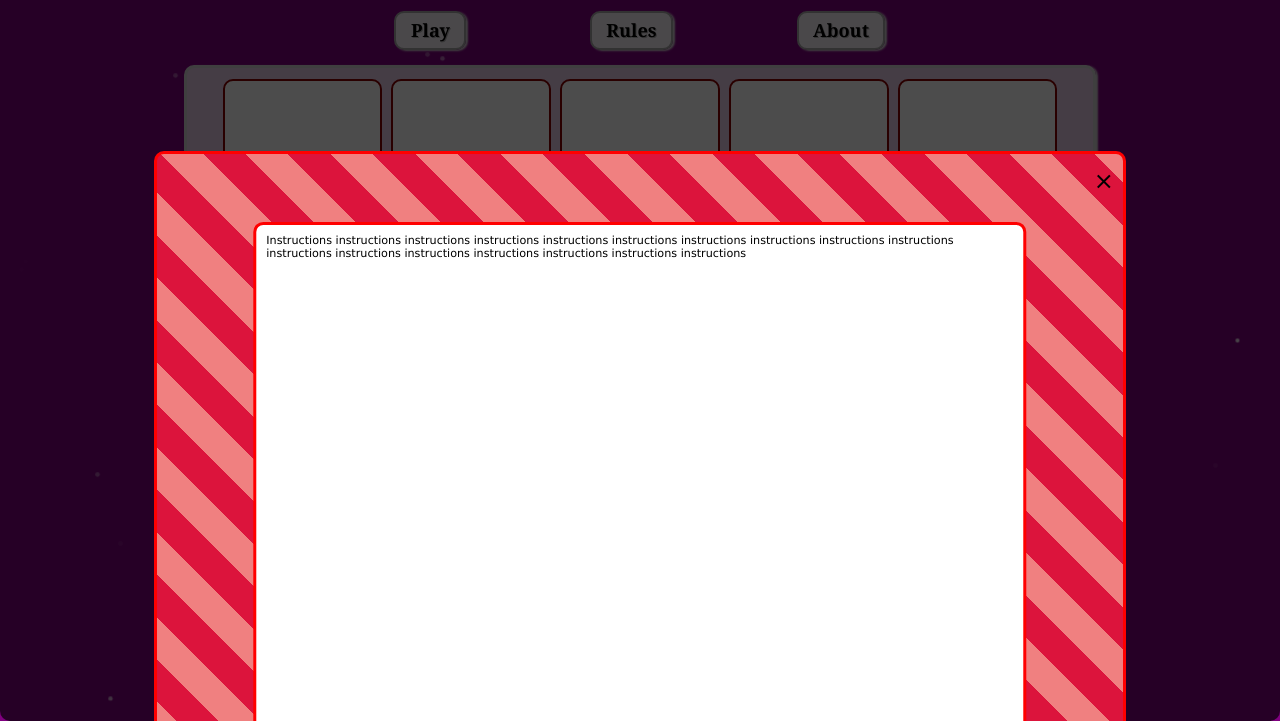
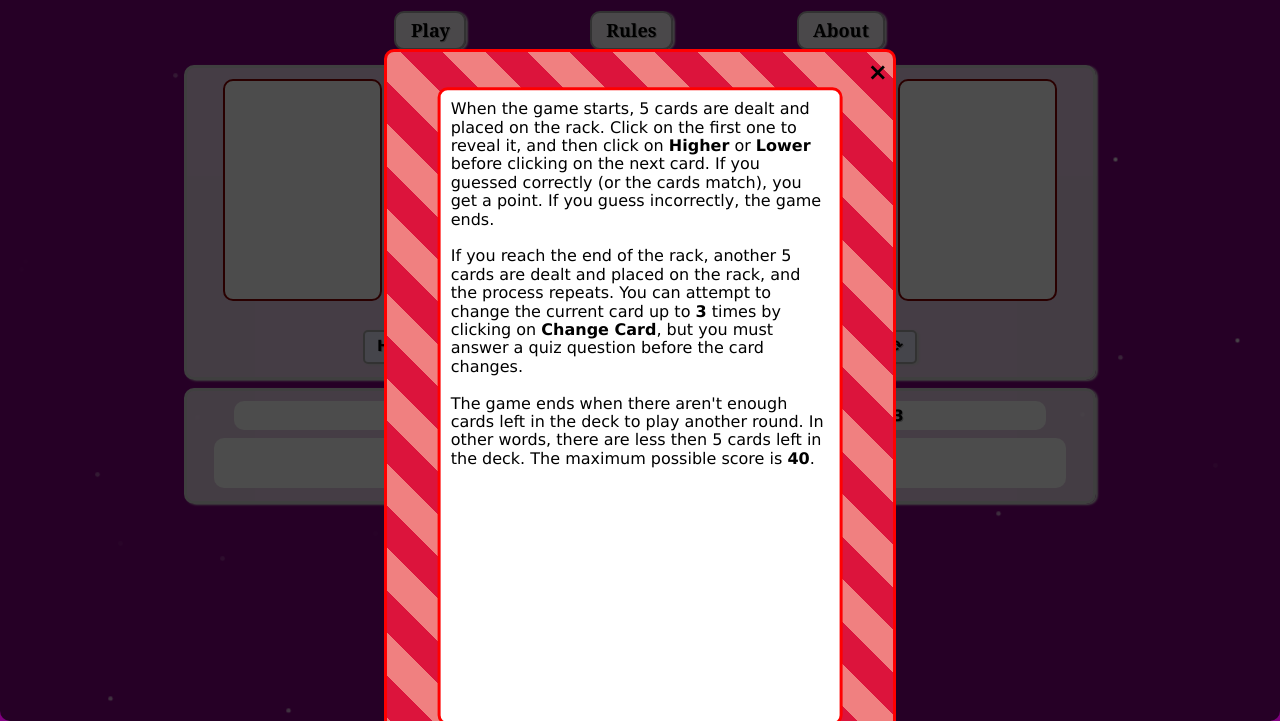
Before and after one commit to callum-anderson/Play_Your_Cards_Right, a website: page PlayYourCardsRight.html in a window 1280 px wide. Both pictures are taken after a click on the item "Rules". Shown: the part 79-800 px from the top of the page. Drawn offline with Linux system fonts and the light colour scheme.

Commit message:
finalised about and instructions modals

```diff
--- a/PlayYourCardsRight.css
+++ b/PlayYourCardsRight.css
@@ -76,7 +76,8 @@
   height: 90%;
   transform: translate(-50%, -50%);
   margin: 0;
-  overflow: scroll;
+  overflow-y: scroll;
+  overflow-x: hidden;
 }
 .about-instructions-modal {
   position: fixed;
@@ -102,6 +103,7 @@
   top: 1%;
   right: 1%;
   font-size: 3em;
+  font-weight: bold;
 }
 .close-button:hover {
   cursor: pointer;
@@ -240,6 +242,13 @@
     padding: 0.4em 0.8em;
     border-radius: 10px;
   }
+  #about, #instructions {
+    width: 80%;
+  }
+  #about p, #instructions p {
+    font-size: 2.5em;
+    padding: 2%;
+  }
   #button-controls {
     margin: 1em auto;
   }
@@ -285,6 +294,14 @@
     border: 2px solid darkgray;
     background-color: rgba(255,255,255,0.95);
   }
+  #about, #instructions {
+    width: 50%;
+    margin: 0 auto;
+  }
+  #about p, #instructions p {
+    font-size: 2em;
+    padding: 2%;
+  }
   #game-area, #game-output {
     border: 3px solid lightgray;
     width: 75%;
--- a/PlayYourCardsRight.html
+++ b/PlayYourCardsRight.html
@@ -16,7 +16,9 @@
   <div class="about-instructions-modal" id="instructions-modal">
     <div id="instructions" class="card">
     <span class="close-button">&times;</span>
-  <p>Instructions instructions instructions instructions instructions instructions instructions instructions instructions instructions instructions instructions instructions instructions instructions instructions instructions</p>
+  <p>When the game starts, 5 cards are dealt and placed on the rack. Click on the first one to reveal it, and then click on <strong>Higher</strong> or <strong>Lower</strong> before clicking on the next card. If you guessed correctly (or the cards match), you get a point. If you guess incorrectly, the game ends.<br><br>
+    If you reach the end of the rack, another 5 cards are dealt and placed on the rack, and the process repeats. You can attempt to change the current card up to <strong>3</strong> times by clicking on <strong>Change Card</strong>, but you must answer a quiz question before the card changes.<br><br>
+    The game ends when there aren't enough cards left in the deck to play another round. In other words, there are less then 5 cards left in the deck. The maximum possible score is <strong>40</strong>.</p>
   </div>
   </div>
   <div class="about-instructions-modal" id="about-modal">
```
